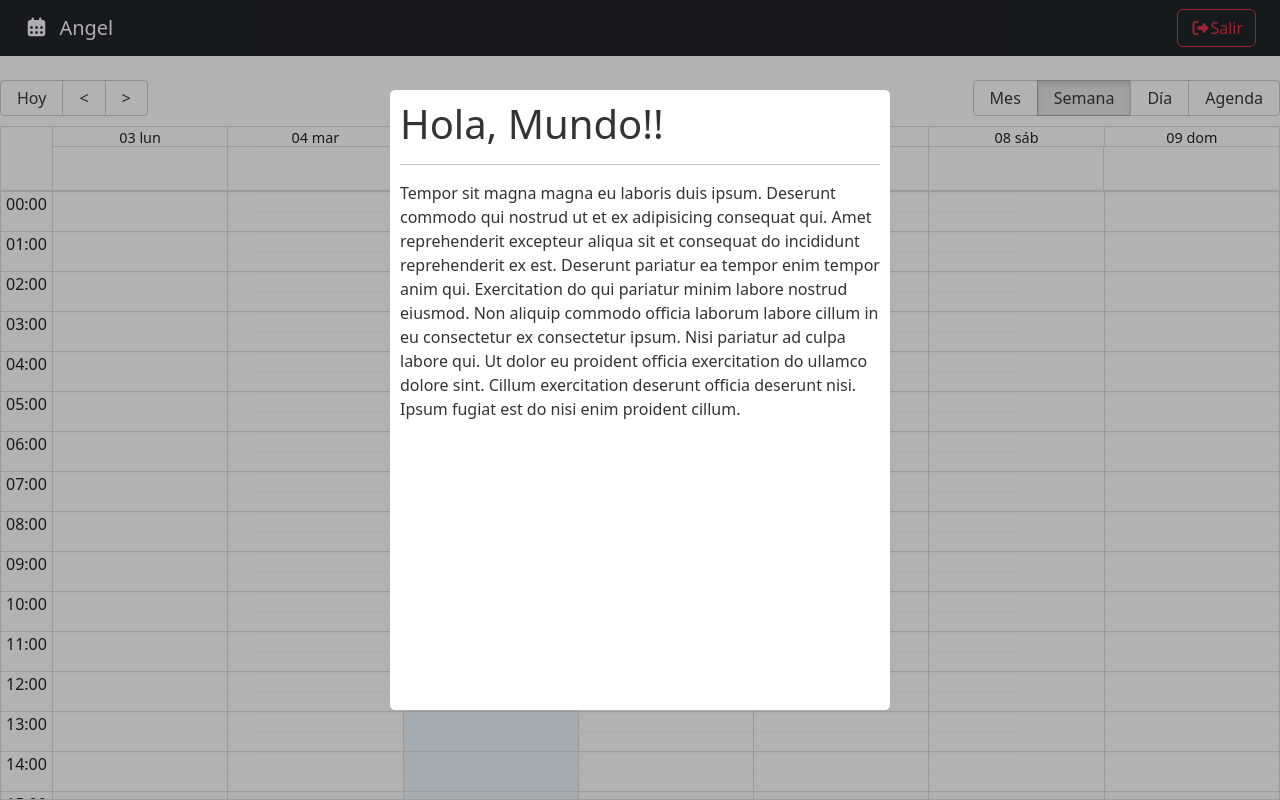
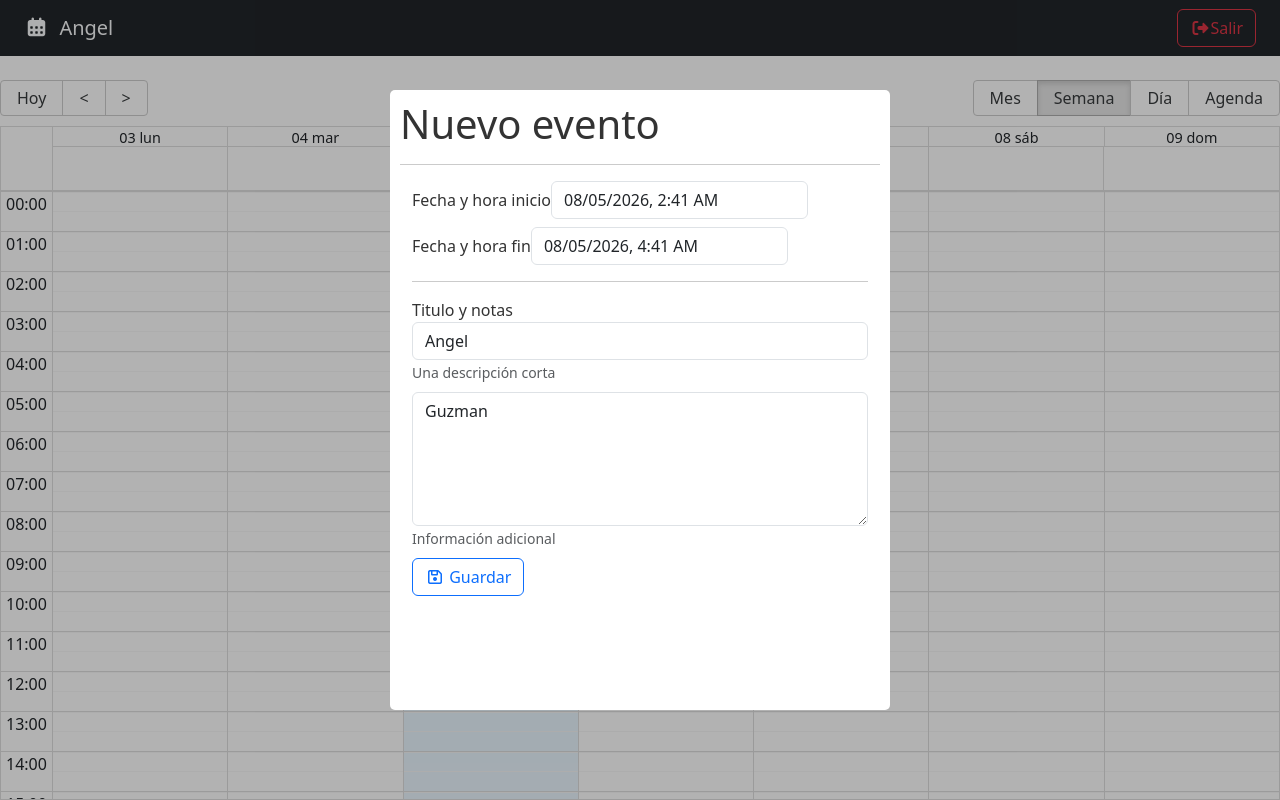
Before and after one commit to angelguzman97/react-08-calendar, a React (Vite) app: page / in a window 1280 px wide. Built offline with nearby package versions, Linux system fonts and the light colour scheme.

Commit message:
Contenido del Modal

```diff
--- a/package.json
+++ b/package.json
@@ -13,6 +13,7 @@
     "date-fns": "^4.4.0",
     "react": "^19.2.8",
     "react-big-calendar": "^1.20.0",
+    "react-datepicker": "^9.1.0",
     "react-dom": "^19.2.8",
     "react-router-dom": "^7.18.2"
   },
--- a/src/calendar/components/CalendarModal.tsx
+++ b/src/calendar/components/CalendarModal.tsx
@@ -1,6 +1,12 @@
 import { useState } from 'react';
 import Modal from 'react-modal';
 import '../../styles.css';
+import "react-datepicker/dist/react-datepicker.css";
+import { addHours } from 'date-fns';
+import DatePicker from "react-datepicker";
+
+type DateField = 'start' | 'end';
+
 const customStyles = {
   content: {
     top: '50%',
@@ -16,12 +22,36 @@
 
 export const CalendarModal = () => {
   const [isOpen, setIsOpen] = useState<boolean>(true);
+  const [formValues, setFormValues] = useState({
+    title: 'Angel',
+    note: 'Guzman',
+    start: new Date(),
+    end: addHours(new Date(), 2),
+  });
+
+  const onInputChanged = (event: React.ChangeEvent<HTMLInputElement | HTMLTextAreaElement>) => {
+    const { target } = event;
+    setFormValues({
+      ...formValues,
+      [target.name]: target.value
+    });
+  };
+
+  const onDateChanged = (date: Date | null, changing: DateField) => {
+
+    setFormValues({
+      ...formValues,
+      [changing]: date
+    });
+
+  }
 
   const onCloseModal = () => {
-    console.log("Cerrando modal");
+    // console.log("Cerrando modal");
     setIsOpen(false);
+  };
 
-  }
+
   return (
     <Modal
       isOpen={isOpen}
@@ -31,13 +61,67 @@
       overlayClassName={'modal-fondo'}
       closeTimeoutMS={200}
     >
-      <h1>Hola, Mundo!!</h1>
+      <h1> Nuevo evento </h1>
       <hr />
-      <p>Tempor sit magna magna eu laboris duis ipsum. Deserunt commodo qui nostrud ut et ex adipisicing consequat qui. Amet reprehenderit excepteur aliqua sit et consequat do incididunt reprehenderit ex est. Deserunt pariatur ea tempor enim tempor anim qui.
+      <form className="container">
 
-        Exercitation do qui pariatur minim labore nostrud eiusmod. Non aliquip commodo officia laborum labore cillum in eu consectetur ex consectetur ipsum. Nisi pariatur ad culpa labore qui.
+        <div className="form-group mb-2">
+          <label>Fecha y hora inicio</label>
+          <DatePicker
+            selected={formValues.start}
+            onChange={(event: Date | null) => { onDateChanged(event, 'start') }}
+            className={'form-control'}
+            dateFormat={"Pp"}
+          />
+        </div>
 
-        Ut dolor eu proident officia exercitation do ullamco dolore sint. Cillum exercitation deserunt officia deserunt nisi. Ipsum fugiat est do nisi enim proident cillum.</p>
+        <div className="form-group mb-2">
+          <label>Fecha y hora fin</label>
+          <DatePicker
+            minDate={formValues.start}
+            selected={formValues.end}
+            onChange={(event: Date | null) => { onDateChanged(event, 'end') }}
+            className={'form-control'}
+            dateFormat={"Pp"}
+          />
+        </div>
+
+        <hr />
+        <div className="form-group mb-2">
+          <label>Titulo y notas</label>
+          <input
+            type="text"
+            className="form-control"
+            placeholder="Título del evento"
+            name="title"
+            autoComplete="off"
+            value={formValues.title}
+            onChange={onInputChanged}
+          />
+          <small id="emailHelp" className="form-text text-muted">Una descripción corta</small>
+        </div>
+
+        <div className="form-group mb-2">
+          <textarea
+            className="form-control"
+            placeholder="Notas"
+            rows={5}
+            name="notes"
+            value={formValues.note}
+            onChange={onInputChanged}
+          ></textarea>
+          <small id="emailHelp" className="form-text text-muted">Información adicional</small>
+        </div>
+
+        <button
+          type="submit"
+          className="btn btn-outline-primary btn-block"
+        >
+          <i className="far fa-save"></i>
+          <span> Guardar</span>
+        </button>
+
+      </form>
     </Modal>
   )
 }
```
Also changed, not shown: 1 other file (tests, documents, lock files or other folders).
